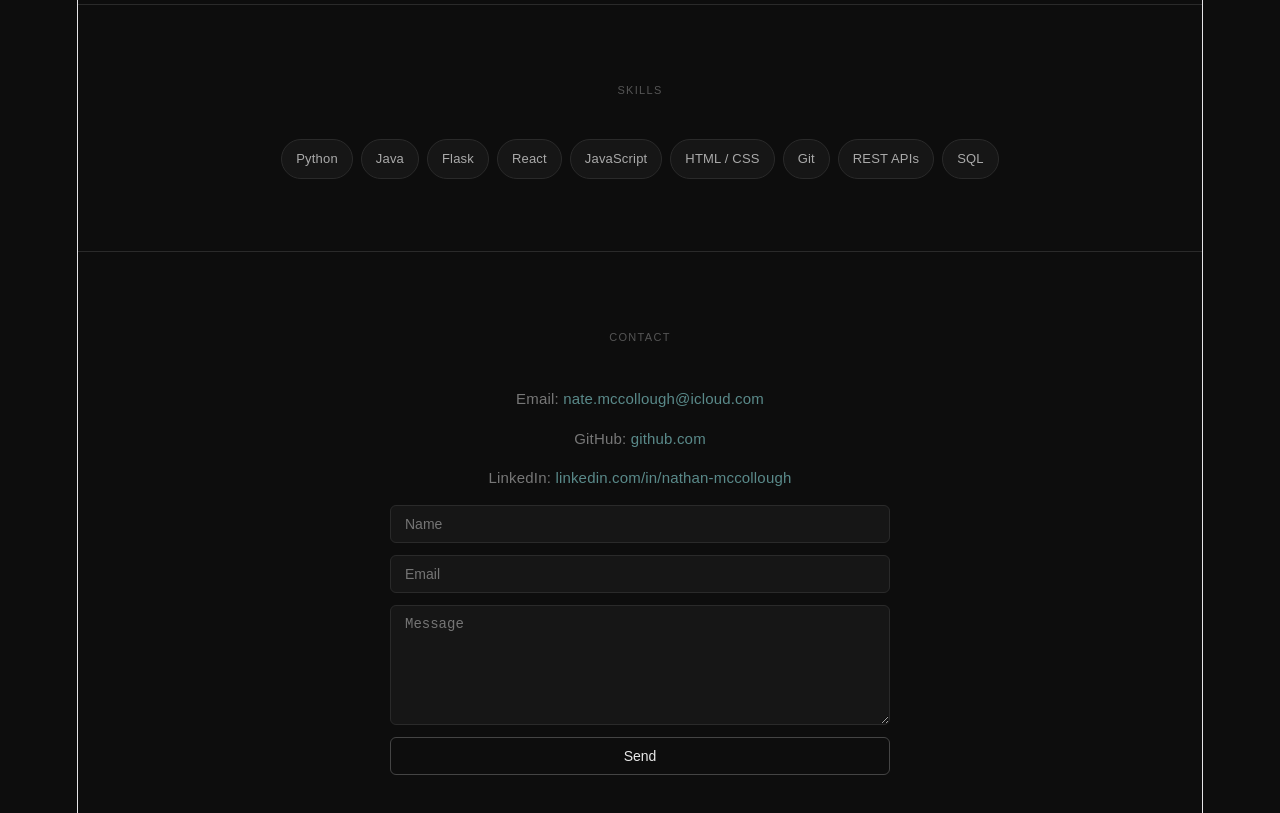
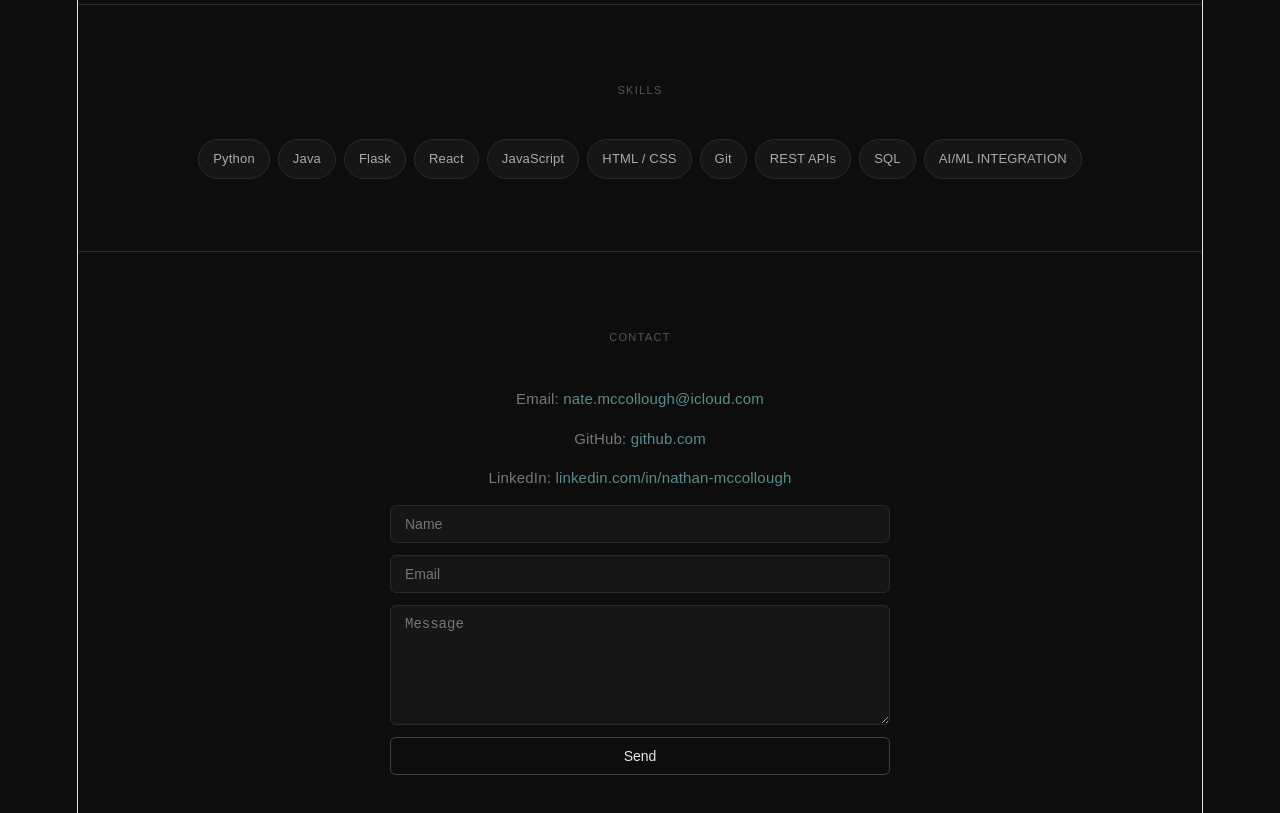
Before and after one commit to natemcc20/portfolio, a React (Vite) app in the folder frontend/: page / in a window 1280 px wide. Shown: the part 1420-2233 px from the top of the page. Built offline with nearby package versions, Linux system fonts and the light colour scheme; no server answers.

Commit message:
Updated Skills to add AI/ML intergration

```diff
--- a/frontend/src/components/Skills.jsx
+++ b/frontend/src/components/Skills.jsx
@@ -1,5 +1,5 @@
 function Skills() {
-  const skills = ['Python', 'Java', 'Flask', 'React', 'JavaScript', 'HTML / CSS', 'Git', 'REST APIs', 'SQL']
+  const skills = ['Python', 'Java', 'Flask', 'React', 'JavaScript', 'HTML / CSS', 'Git', 'REST APIs', 'SQL', 'AI/ML INTEGRATION']
 
   return (
     <section id="skills">
```
